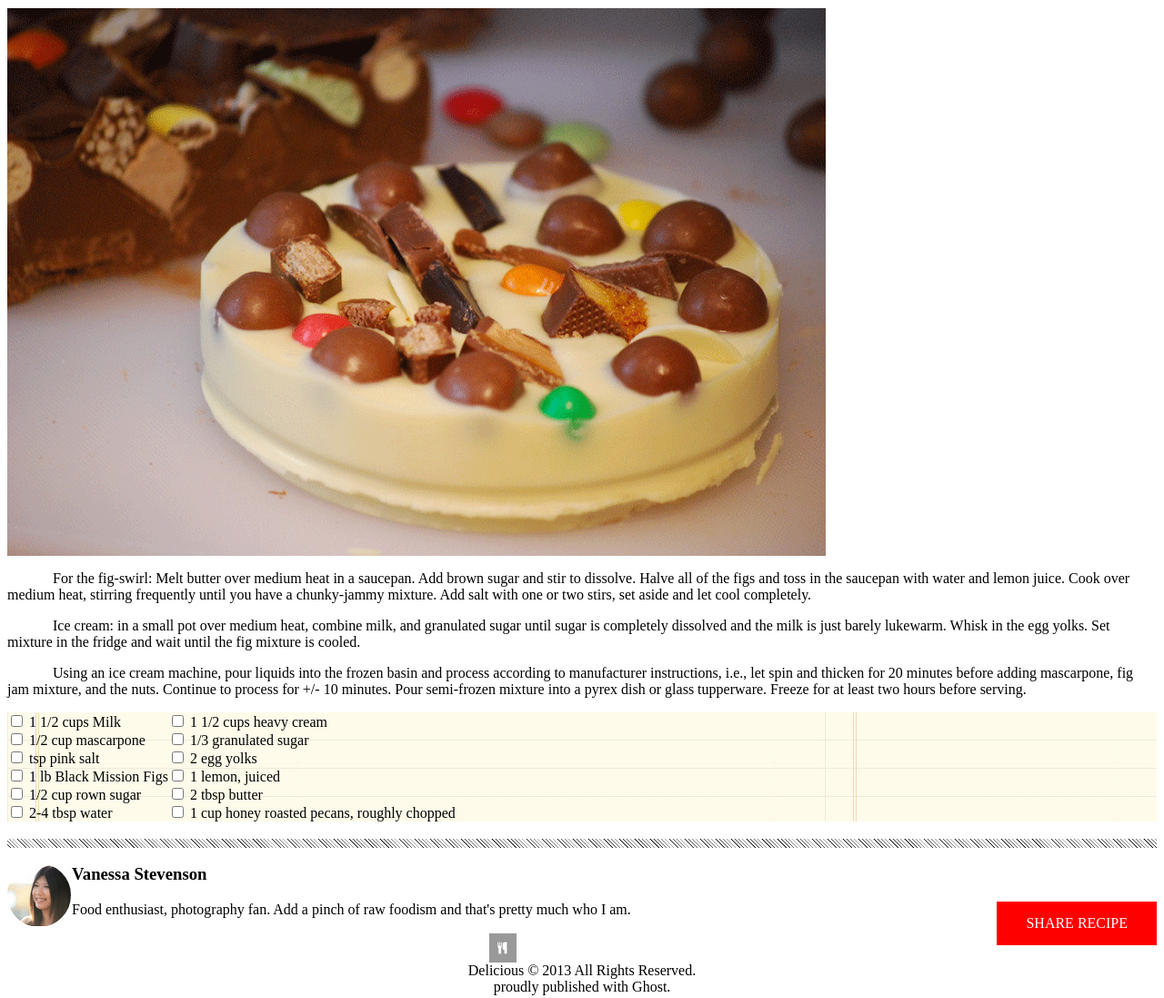
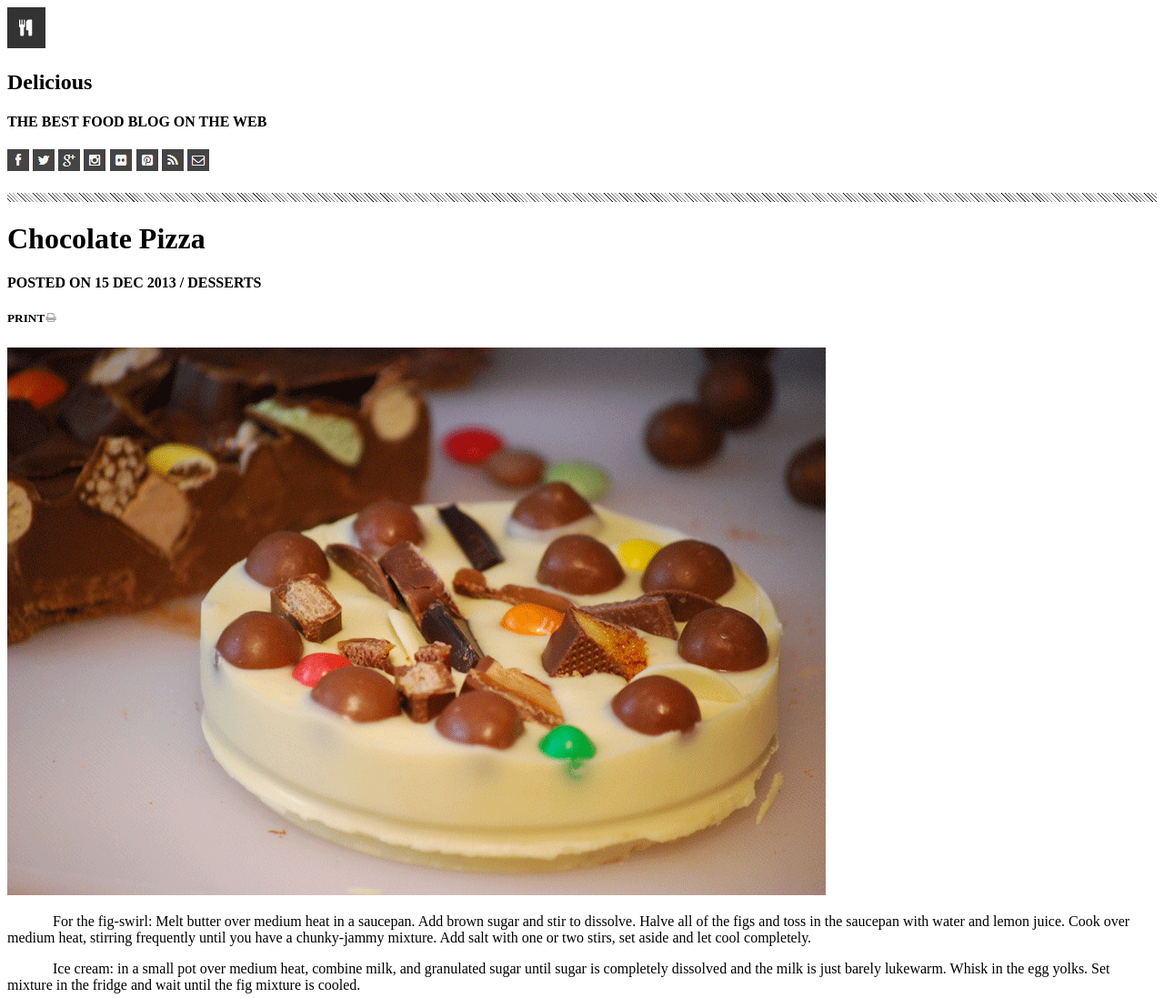
Before and after one commit to Todoville/chocolate-pizza, a plain HTML site: page index.html in a window 1280 px wide. Shown: the top 1097 px of the page at 91% size. Drawn offline with Linux system fonts and the light colour scheme; a web font is replaced by a local one.

Commit message:
merging html

```diff
--- a/index.html
+++ b/index.html
@@ -1,15 +1,34 @@
-<!DOCTYPE <!DOCTYPE html>
+<!DOCTYPE html>
 <html>
 <head>
+  <link rel="stylesheet" href="css/reset.css" />
+  <link rel="stylesheet" href="css/style.css" />
+  <link href="https://fonts.googleapis.com/css?family=Just+Another+Hand|Oswald:700|Rajdhani:300|Yellowtail" rel="stylesheet">
+  <title>Chocolate Pizza</title>
   <meta charset="utf-8" />
-  <title>Chocolate Pizza</title>
-  <link rel="stylesheet" type="text/css" media="screen" href="css/reset.css" />
-  <link rel="stylesheet" type="text/css" media="screen" href="css/style.css" />
-  <link href="https://fonts.googleapis.com/css?family=Just+Another+Hand|Yellowtail" rel="stylesheet">
-</head>
+  <script src="main.js"></script>
+  </head>
 <body>
-
-<img src="img/choco-pizza.png" alt="Pizza with Chocolate">
+  <div id= "top-of-page">
+    <img src="img/logo.png">
+    <h2>Delicious</h2>
+    <h4>THE BEST FOOD BLOG ON THE WEB</h4>
+    <img src="img/fb-pic.png">
+    <img src="img/twit-pic.png">
+    <img src="img/gp-icon.png">
+    <img src="img/insta-icon.png">
+    <img src="img/flic-icon.png">
+    <img src="img/pint-icon.png">
+    <img src="img/rss-icon.png">
+    <img src="img/mail-icon.png">
+  </div>
+  <h2 class="stripes"></h2>
+  <div id="quarter-page">
+    <h1>Chocolate Pizza</h1>
+    <h4>POSTED ON 15 DEC 2013 / DESSERTS</h4>
+    <h5>PRINT<img src="img/print-icon.png"></h5>
+  </div>
+  <img id="chocopizza" src="img/choco-pizza.png" alt="Pizza With Chocolate">
 <p class="indent">For the fig-swirl: Melt butter over medium heat in a saucepan. Add brown sugar and stir to dissolve. Halve all of the figs and toss in the saucepan with water and lemon juice. Cook over medium heat, stirring frequently until you have a chunky-jammy mixture. Add salt with one or two stirs, set aside and let cool completely.
 <p class="indent">Ice cream: in a small pot over medium heat, combine milk, and granulated sugar until sugar is completely dissolved and the milk is just barely lukewarm. Whisk in the egg yolks. Set mixture in the fridge and wait until the fig mixture is cooled. </p>
 <p class="indent">Using an ice cream machine, pour liquids into the frozen basin and process according to manufacturer instructions, i.e., let spin and thicken for 20 minutes before adding mascarpone, fig jam mixture, and the nuts. Continue to process for +/- 10 minutes. Pour semi-frozen mixture into a pyrex dish or glass tupperware. Freeze for at least two hours before serving.</p>
```
